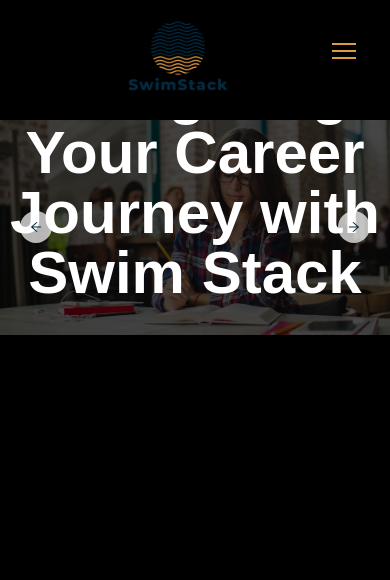
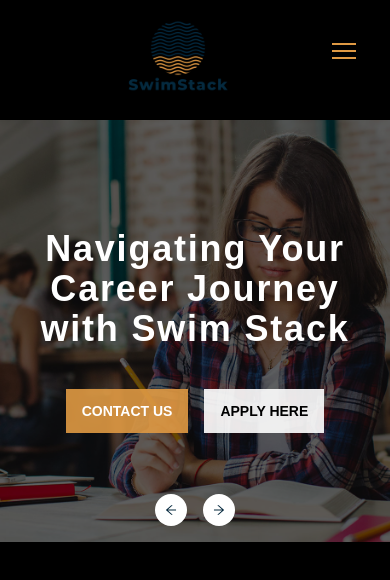
Before and after one commit to Vivek-04022001/SWIMSTACK, a React (Create React App) app in the folder landing-page/: page / in a window 390 px wide. Shown: the top 580 px of the page. Built offline with nearby package versions, Linux system fonts and the light colour scheme.

Commit message:
complete the home section

```diff
--- a/landing-page/src/components/Home.jsx
+++ b/landing-page/src/components/Home.jsx
@@ -7,40 +7,48 @@
 
 const Home = () => {
   const images = [home1, home2, home3, home4];
-  const textMessage = ["Navigating Your Career Journey with Swim Stack","Swim Your Way to Success with Swim Stack","Dive Deep, Reach High with Swim Stack","Helping You Navigate the Waters of Success"];
+  const textMessage = [
+    "Navigating Your Career Journey with Swim Stack",
+    "Swim Your Way to Success with Swim Stack",
+    "Dive Deep, Reach High with Swim Stack",
+    "Helping You Navigate the Waters of Success",
+  ];
 
   return (
     <section id="home">
       <div className=" min-h-screen  mx-auto ">
         {/* Carousel Container */}
-        <div className="carousel w-full ">
+        <div className="carousel w-full  ">
           {/* slides-section */}
           {images.map((image, index) => (
             <div
               key={`slide${index + 1}`}
-              className="carousel-item relative w-full"
+              className="carousel-item relative w-full min-h-[50dvh]"
               id={`slide${index + 1}`}
             >
               <div className="relative">
-                <img src={image} className="w-full z-0 object-cover" />
-                <div className="absolute inset-0 bg-black bg-opacity-70 z-2"></div>
+                <img
+                  src={image}
+                  className="h-full md:w-full z-0 object-cover "
+                />
+                <div className="absolute inset-0 bg-black bg-opacity-60 z-2"></div>
                 {/* text content */}
                 <div className="absolute w-full h-full inset-0 z-10 flex flex-col items-center justify-center gap-y-10">
-                  <h3 className="max-w-xl text-center text-6xl  font-bold text-primary ">
+                  <h3 className="px-2 md:px-0 md:max-w-3xl text-center text-4xl md:text-6xl  font-bold text-primary tracking-wider">
                     {textMessage[index]}
                   </h3>
                   <div className="flex gap-4 ">
-                    <button className="px-8 py-3 uppercase bg-secondary/90 font-bold hover:bg-secondary text-primary">
+                    <button className="px-4 py-3 md:px-8 md:py-3 text-sm md:text-lg uppercase bg-secondary/90 font-bold hover:bg-secondary text-primary">
                       Contact Us
                     </button>
-                    <button className="px-8 py-3 uppercase bg-primary/90 font-bold text-black hover:bg-primary">
+                    <button className="px-4 py-3 text-sm md:text-lg md:px-8 md:py-3 uppercase bg-primary/90 font-bold text-black hover:bg-primary">
                       Apply Here
                     </button>
                   </div>
                 </div>
               </div>
-
-              <div className="absolute flex justify-between transform -translate-y-1/2 left-5 right-5 top-1/2 z-10">
+              {/* desktop buttons */}
+              <div className="hidden  absolute md:flex justify-between transform -translate-y-1/2 left-5 right-5 top-1/2 z-10">
                 <a
                   href={`#slide${index === 0 ? images.length : index}`}
                   className="btn btn-sm md:btn-lg btn-circle bg-primary/70 md:text-2xl text-accent border-none hover:bg-primary   "
@@ -54,6 +62,21 @@
                   <AiOutlineArrowRight />
                 </a>
               </div>
+              {/* mobile buttons */}
+              <div className="md:hidden absolute  flex gap-4 p-4 justify-between transform bottom-0 left-1/2 -translate-x-1/2 z-10">
+                <a
+                  href={`#slide${index === 0 ? images.length : index}`}
+                  className="btn btn-sm  btn-circle bg-primary text-accent border-none    "
+                >
+                  <AiOutlineArrowLeft />
+                </a>
+                <a
+                  href={`#slide${index === images.length - 1 ? 1 : index + 2}`}
+                  className="btn btn-sm btn-circle bg-primary text-accent border-none     "
+                >
+                  <AiOutlineArrowRight />
+                </a>
+              </div>
             </div>
           ))}
         </div>
```
